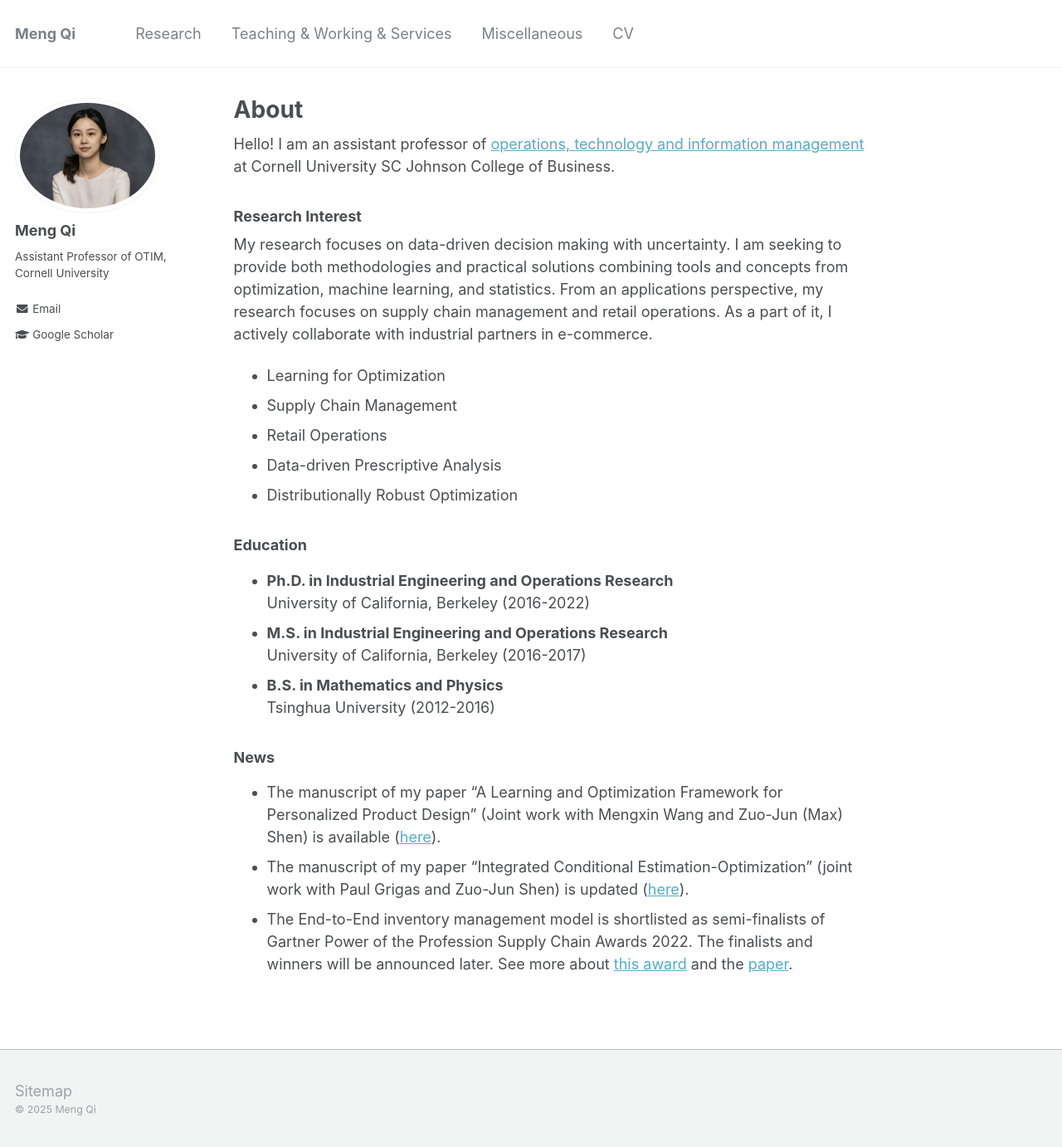
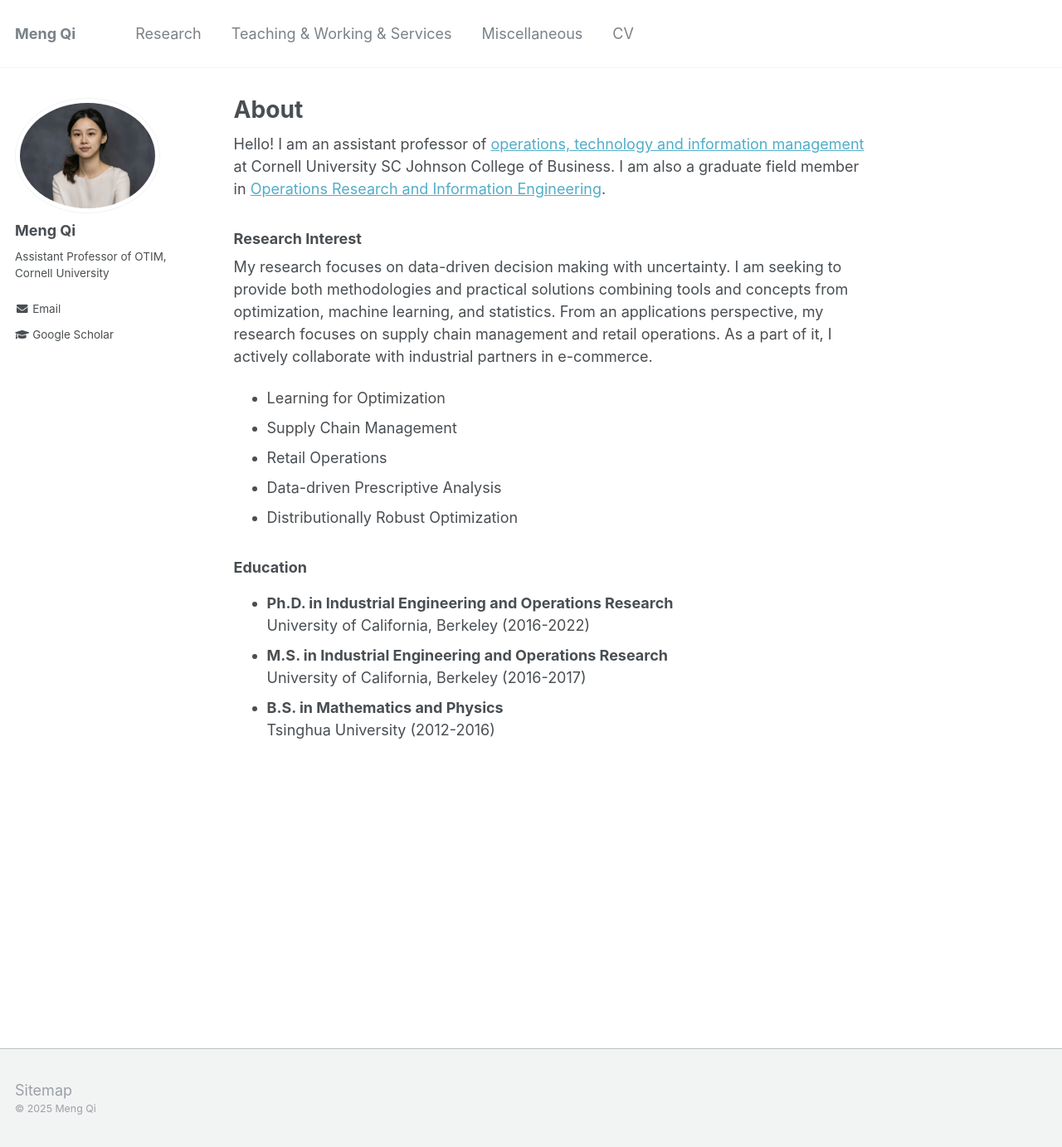
Before and after one commit to alicemengqi/site, a Jekyll site: the page built from _pages/about.md, in a window 1280 px wide and 1382 px high. Shown: the whole window at 83% size. Built offline with Jekyll 4.4.1, drawn with Linux system fonts in a browser that asks for light colours.

Commit message:
Update about.md

```diff
--- a/_pages/about.md
+++ b/_pages/about.md
@@ -8,7 +8,7 @@
   - /about.html
 ---
 
-Hello! I am an assistant professor of [operations, technology and information management](https://business.cornell.edu/faculty-research/areas/operations-technology-and-information-management/) at Cornell University SC Johnson College of Business.
+Hello! I am an assistant professor of [operations, technology and information management](https://business.cornell.edu/faculty-research/areas/operations-technology-and-information-management/) at Cornell University SC Johnson College of Business. I am also a graduate field member in [Operations Research and Information Engineering](https://gradschool.cornell.edu/academics/fields-of-study/field/operations-research-and-information-engineering/).
 
 ### Research Interest
  My research focuses on data-driven decision making with uncertainty. I am seeking to provide both methodologies and practical solutions combining tools and concepts from optimization, machine learning, and statistics. From an applications perspective, my research focuses on supply chain management and retail operations. As a part of it, I actively collaborate with industrial partners in e-commerce.
@@ -27,10 +27,3 @@
 University of California, Berkeley (2016-2017)
 * **B.S. in Mathematics and Physics**
 Tsinghua University (2012-2016)
-
-
-
-### News
-* The manuscript of my paper "A Learning and Optimization Framework for Personalized Product Design" (Joint work with Mengxin Wang and Zuo-Jun (Max) Shen) is available ([here](https://papers.ssrn.com/sol3/papers.cfm?abstract_id=4554710)).
-* The manuscript of my paper "Integrated Conditional Estimation-Optimization" (joint work with Paul Grigas and Zuo-Jun Shen) is updated ([here](https://arxiv.org/abs/2110.12351)).
-* The End-to-End inventory management model is shortlisted as semi-finalists of Gartner Power of the Profession Supply Chain Awards 2022. The finalists and winners will be announced later. See more about [this award](https://www.gartner.com/en/supply-chain/research/power-of-the-profession-supply-chain-awards-2022) and the [paper](https://papers.ssrn.com/sol3/papers.cfm?abstract_id=3737780).
```
